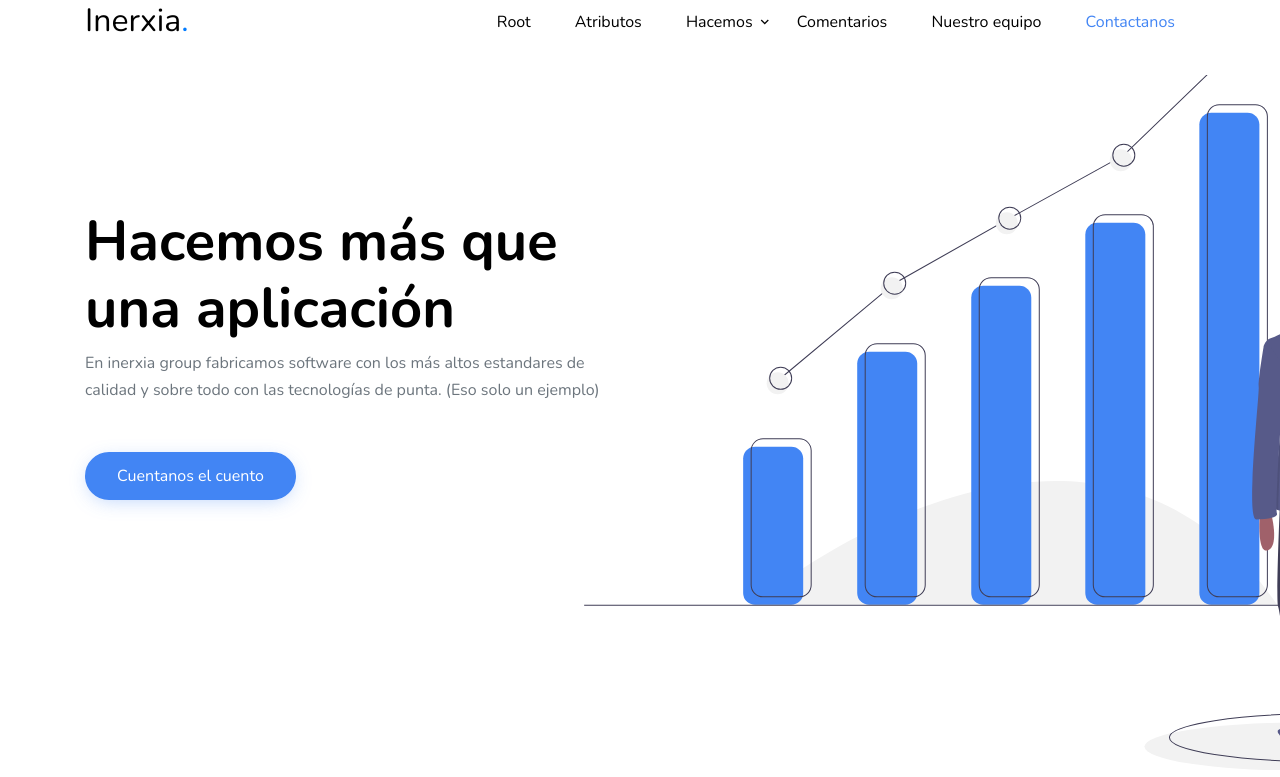
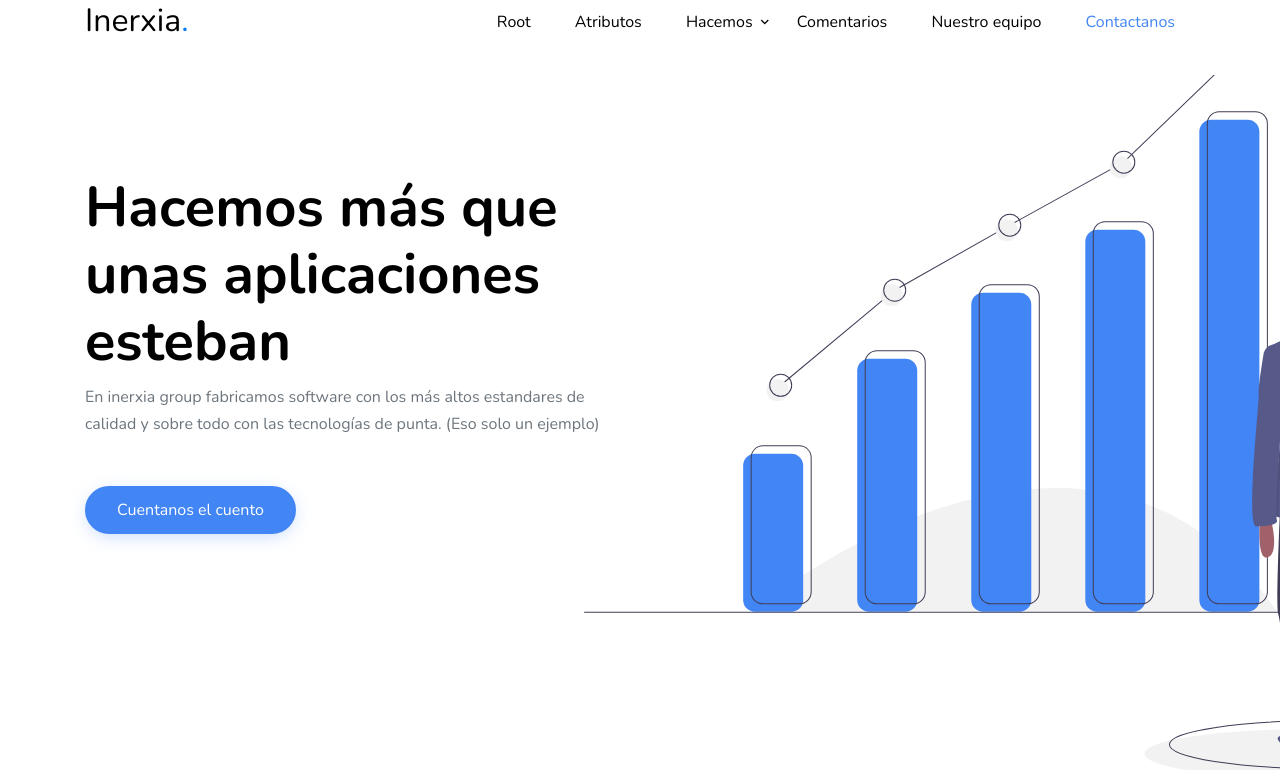
Before and after one commit to InerxiaTI/ginerxia, a PHP site: page / in a window 1280 px wide; the page is wider, and only the part inside the window is pictured. Shown: the part 30-807 px from the top of that part. Run offline with PHP 8.4, Linux system fonts and the light colour scheme; some web fonts are replaced.

Commit message:
cambio de esteban

```diff
--- a/index.php
+++ b/index.php
@@ -117,7 +117,7 @@
 
             <div class="row mb-4" data-aos="fade-up" data-aos-delay="200">
               <div class="col-lg-6 mr-auto">
-                <h1>Hacemos más que una aplicación</h1>
+                <h1>Hacemos más que unas aplicaciones esteban</h1>
                 <p class="mb-5">En inerxia group fabricamos software con los más altos estandares de calidad y sobre todo con las tecnologías de punta. (Eso solo un ejemplo)</p>
                 <div>
                   <a href="#" class="btn btn-primary mr-2 mb-2">Cuentanos el cuento</a>
```
